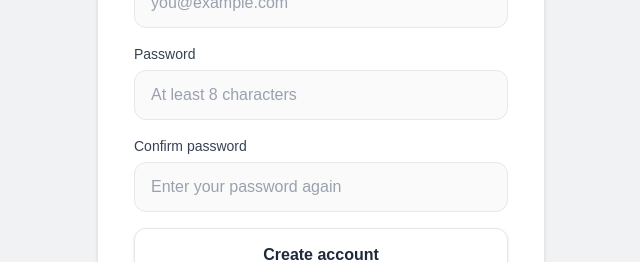
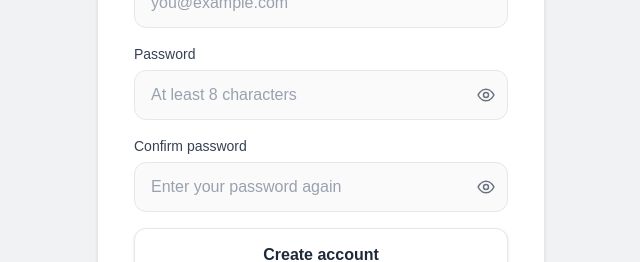
Before and after one commit to Wilsonosara/NEWVYBE, a Next.js app: page /register in a window 1280 px wide. Shown: the part 405-667 px from the top of the page, without its empty margins (319-959 px from the left). Built offline with nearby package versions, Linux system fonts and the light colour scheme.

Commit message:
Add password visibility controls

```diff
--- a/src/app/login/page.tsx
+++ b/src/app/login/page.tsx
@@ -12,6 +12,7 @@ function LoginPageContent() {
 
   const [email, setEmail] = useState("");
   const [password, setPassword] = useState("");
+  const [showPassword, setShowPassword] = useState(false);
   const [loading, setLoading] = useState(false);
   const [error, setError] = useState("");
 
@@ -109,16 +110,50 @@ function LoginPageContent() {
               Password
             </label>
 
+            <div className="relative">
               <input
                 id="password"
-              type="password"
+                type={showPassword ? "text" : "password"}
                 autoComplete="current-password"
                 required
                 value={password}
                 onChange={(event) => setPassword(event.target.value)}
                 placeholder="Enter your password"
-              className="w-full rounded-xl border border-gray-200 bg-[#fafafa] px-4 py-3 text-gray-800 outline-none transition placeholder:text-gray-400 focus:border-gray-400 focus:bg-white focus:ring-4 focus:ring-gray-100"
+                className="w-full rounded-xl border border-gray-200 bg-[#fafafa] px-4 py-3 pr-12 text-gray-800 outline-none transition placeholder:text-gray-400 focus:border-gray-400 focus:bg-white focus:ring-4 focus:ring-gray-100"
               />
+              <button
+                type="button"
+                onClick={() => setShowPassword((visible) => !visible)}
+                aria-label={showPassword ? "Hide password" : "Show password"}
+                aria-pressed={showPassword}
+                className="absolute inset-y-0 right-0 flex items-center px-3 text-gray-500 hover:text-gray-700"
+              >
+                <svg
+                  aria-hidden="true"
+                  viewBox="0 0 24 24"
+                  fill="none"
+                  stroke="currentColor"
+                  strokeWidth="1.8"
+                  strokeLinecap="round"
+                  strokeLinejoin="round"
+                  className="h-5 w-5"
+                >
+                  {showPassword ? (
+                    <>
+                      <path d="M3 3l18 18" />
+                      <path d="M10.6 10.6a2 2 0 002.8 2.8" />
+                      <path d="M9.9 5.2A10.8 10.8 0 0112 5c5 0 8.5 4.5 9.5 7-.4 1-1.2 2.1-2.3 3.2" />
+                      <path d="M6.2 6.2C4.1 7.5 2.9 9.6 2.5 12c.7 1.8 3.9 7 9.5 7 1.1 0 2.1-.2 3-.6" />
+                    </>
+                  ) : (
+                    <>
+                      <path d="M2.5 12S6 5 12 5s9.5 7 9.5 7-3.5 7-9.5 7-9.5-7-9.5-7z" />
+                      <circle cx="12" cy="12" r="3" />
+                    </>
+                  )}
+                </svg>
+              </button>
+            </div>
           </div>
 
           {error && (
--- a/src/app/register/page.tsx
+++ b/src/app/register/page.tsx
@@ -13,6 +13,8 @@ export default function RegisterPage() {
   const [email, setEmail] = useState("");
   const [password, setPassword] = useState("");
   const [confirmPassword, setConfirmPassword] = useState("");
+  const [showPassword, setShowPassword] = useState(false);
+  const [showConfirmPassword, setShowConfirmPassword] = useState(false);
   const [loading, setLoading] = useState(false);
   const [error, setError] = useState("");
   const [success, setSuccess] = useState("");
@@ -141,17 +143,42 @@ export default function RegisterPage() {
               Password
             </label>
 
+            <div className="relative">
               <input
                 id="password"
-              type="password"
+                type={showPassword ? "text" : "password"}
                 autoComplete="new-password"
                 required
                 minLength={8}
                 value={password}
                 onChange={(event) => setPassword(event.target.value)}
                 placeholder="At least 8 characters"
-              className="w-full rounded-xl border border-gray-200 bg-[#fafafa] px-4 py-3 text-gray-800 outline-none transition placeholder:text-gray-400 focus:border-gray-400 focus:bg-white focus:ring-4 focus:ring-gray-100"
+                className="w-full rounded-xl border border-gray-200 bg-[#fafafa] px-4 py-3 pr-12 text-gray-800 outline-none transition placeholder:text-gray-400 focus:border-gray-400 focus:bg-white focus:ring-4 focus:ring-gray-100"
               />
+              <button
+                type="button"
+                onClick={() => setShowPassword((visible) => !visible)}
+                aria-label={showPassword ? "Hide password" : "Show password"}
+                aria-pressed={showPassword}
+                className="absolute inset-y-0 right-0 flex items-center px-3 text-gray-500 hover:text-gray-700"
+              >
+                <svg aria-hidden="true" viewBox="0 0 24 24" fill="none" stroke="currentColor" strokeWidth="1.8" strokeLinecap="round" strokeLinejoin="round" className="h-5 w-5">
+                  {showPassword ? (
+                    <>
+                      <path d="M3 3l18 18" />
+                      <path d="M10.6 10.6a2 2 0 002.8 2.8" />
+                      <path d="M9.9 5.2A10.8 10.8 0 0112 5c5 0 8.5 4.5 9.5 7-.4 1-1.2 2.1-2.3 3.2" />
+                      <path d="M6.2 6.2C4.1 7.5 2.9 9.6 2.5 12c.7 1.8 3.9 7 9.5 7 1.1 0 2.1-.2 3-.6" />
+                    </>
+                  ) : (
+                    <>
+                      <path d="M2.5 12S6 5 12 5s9.5 7 9.5 7-3.5 7-9.5 7-9.5-7-9.5-7z" />
+                      <circle cx="12" cy="12" r="3" />
+                    </>
+                  )}
+                </svg>
+              </button>
+            </div>
           </div>
 
           <div>
@@ -162,17 +189,42 @@ export default function RegisterPage() {
               Confirm password
             </label>
 
+            <div className="relative">
               <input
                 id="confirmPassword"
-              type="password"
+                type={showConfirmPassword ? "text" : "password"}
                 autoComplete="new-password"
                 required
                 minLength={8}
                 value={confirmPassword}
                 onChange={(event) => setConfirmPassword(event.target.value)}
                 placeholder="Enter your password again"
-              className="w-full rounded-xl border border-gray-200 bg-[#fafafa] px-4 py-3 text-gray-800 outline-none transition placeholder:text-gray-400 focus:border-gray-400 focus:bg-white focus:ring-4 focus:ring-gray-100"
+                className="w-full rounded-xl border border-gray-200 bg-[#fafafa] px-4 py-3 pr-12 text-gray-800 outline-none transition placeholder:text-gray-400 focus:border-gray-400 focus:bg-white focus:ring-4 focus:ring-gray-100"
               />
+              <button
+                type="button"
+                onClick={() => setShowConfirmPassword((visible) => !visible)}
+                aria-label={showConfirmPassword ? "Hide password" : "Show password"}
+                aria-pressed={showConfirmPassword}
+                className="absolute inset-y-0 right-0 flex items-center px-3 text-gray-500 hover:text-gray-700"
+              >
+                <svg aria-hidden="true" viewBox="0 0 24 24" fill="none" stroke="currentColor" strokeWidth="1.8" strokeLinecap="round" strokeLinejoin="round" className="h-5 w-5">
+                  {showConfirmPassword ? (
+                    <>
+                      <path d="M3 3l18 18" />
+                      <path d="M10.6 10.6a2 2 0 002.8 2.8" />
+                      <path d="M9.9 5.2A10.8 10.8 0 0112 5c5 0 8.5 4.5 9.5 7-.4 1-1.2 2.1-2.3 3.2" />
+                      <path d="M6.2 6.2C4.1 7.5 2.9 9.6 2.5 12c.7 1.8 3.9 7 9.5 7 1.1 0 2.1-.2 3-.6" />
+                    </>
+                  ) : (
+                    <>
+                      <path d="M2.5 12S6 5 12 5s9.5 7 9.5 7-3.5 7-9.5 7-9.5-7-9.5-7z" />
+                      <circle cx="12" cy="12" r="3" />
+                    </>
+                  )}
+                </svg>
+              </button>
+            </div>
           </div>
 
           {error && (
```
Lines whose indentation alone changed are shown as unchanged.
